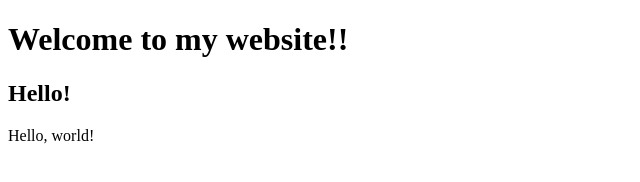
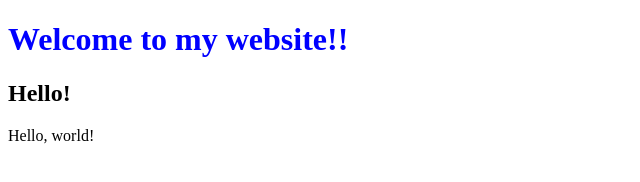
Before and after one commit to veeeetus/lecture1, a plain HTML site: page index.html in a window 1280 px wide. Shown: the whole page, without its empty margins (0-640 px from the left). Drawn offline with Linux system fonts and the light colour scheme.

Commit message:
Add style

```diff
--- a/index.html
+++ b/index.html
@@ -4,7 +4,7 @@
         <title>Hello!</title>
     </head>
     <body>
-        <h1>Welcome to my website!!</h1>
+        <h1 style="color: blue;">Welcome to my website!!</h1>
         <h2>Hello!</h2>
         Hello, world!
     </body>
```
